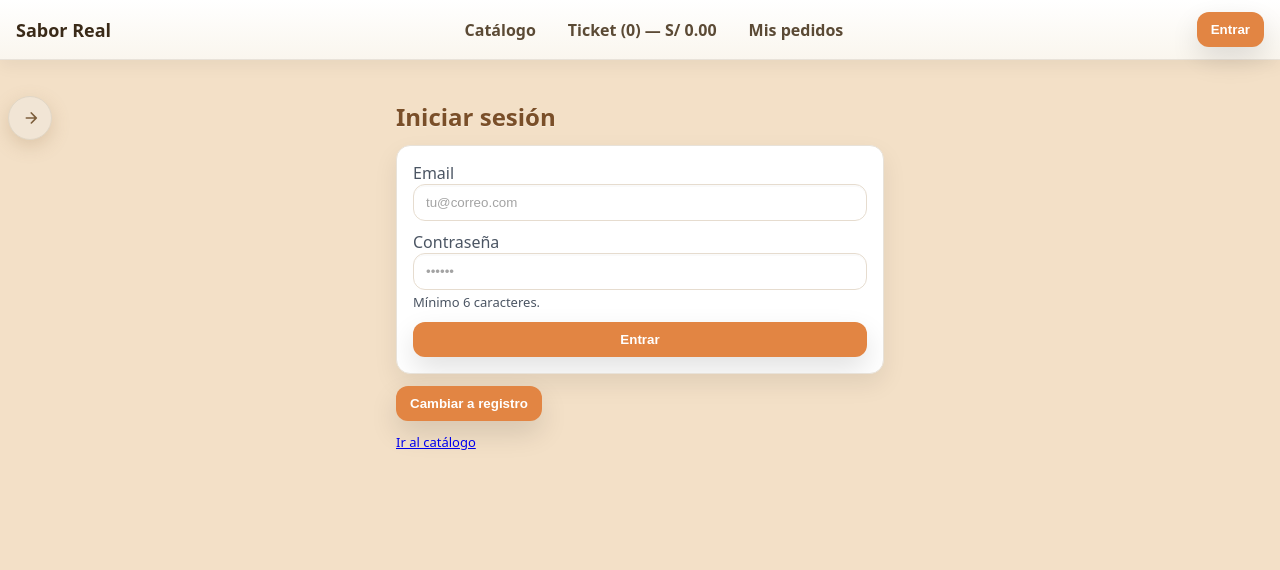
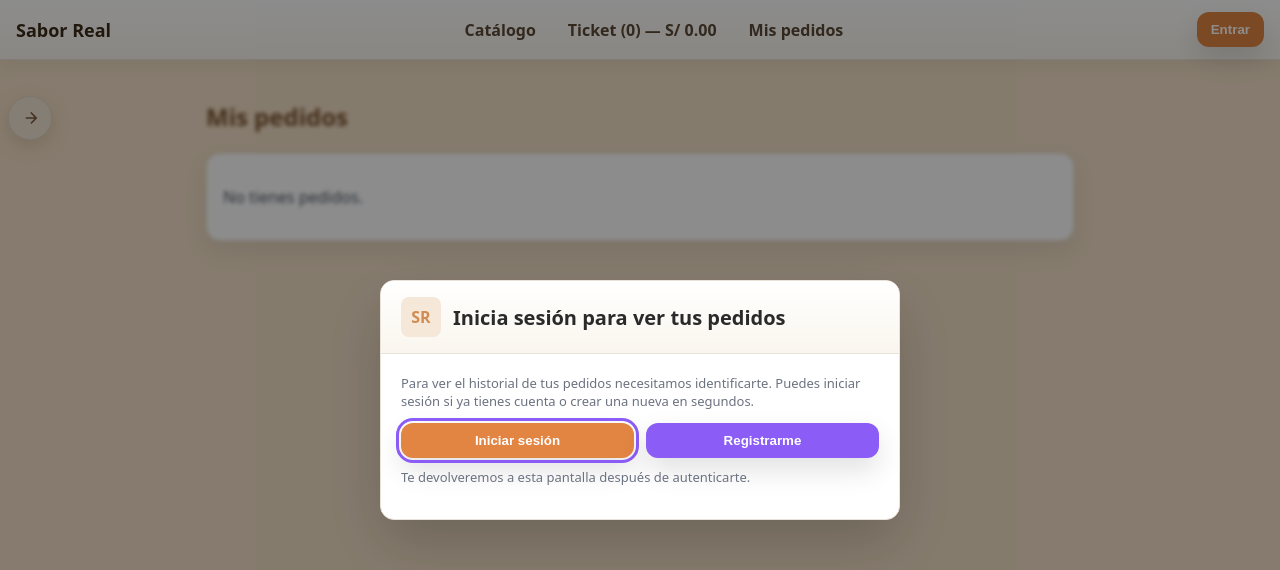
Before and after one commit to Sakurayo-Crispita/SaborRealReact, a React (Vite) app in the folder frontend/: page /orders in a window 1280 px wide. Before the commit this address led to /login. Shown: the top 570 px of the page. Built offline with nearby package versions, Linux system fonts and the light colour scheme; no server answers.

Commit message:
Arreglar visualización sin logearse

```diff
--- a/frontend/src/Checkout.jsx
+++ b/frontend/src/Checkout.jsx
@@ -99,9 +99,12 @@ export default function Checkout() {
     }
   }
 
-  // Acciones del gate
-  const goLogin = () => nav("/login", { state: { from: loc } });
-  const goRegister = () => nav("/login?mode=register", { state: { from: loc } });
+  // Acciones del gate (AHORA con mode para que Login abra con la vista correcta)
+  const goLogin = () =>
+    nav("/login", { state: { from: loc, mode: "login" } });
+
+  const goRegister = () =>
+    nav("/login", { state: { from: loc, mode: "register" } });
 
   return (
     <>
--- a/frontend/src/Orders.jsx
+++ b/frontend/src/Orders.jsx
@@ -1,6 +1,6 @@
 // src/Orders.jsx
 import { useEffect, useMemo, useState } from "react";
-import { useNavigate } from "react-router-dom";
+import { useNavigate, useLocation } from "react-router-dom";
 import { useAuth } from "./AuthContext.jsx";
 import { apix } from "./api/api";
 
@@ -19,6 +19,7 @@ function toLocalDate(d) {
 export default function Orders() {
   const { token, isAuthenticated } = useAuth();
   const nav = useNavigate();
+  const loc = useLocation();
 
   const [orders, setOrders] = useState([]);
   const [expanded, setExpanded] = useState({});           // {orderId: bool}
@@ -26,6 +27,8 @@ export default function Orders() {
   const [loading, setLoading] = useState(false);
   const [loadingDetail, setLoadingDetail] = useState({}); // {orderId: bool}
   const [msg, setMsg] = useState("");
+
+  const showGate = !isAuthenticated;
 
   // Formateadores (PEN y fecha/hora en Lima)
   const PEN = useMemo(
@@ -44,40 +47,57 @@ export default function Orders() {
 
   useEffect(() => {
     let alive = true;
+
+    // Si no está autenticado, no intentamos cargar nada
+    if (!isAuthenticated) {
+      setOrders([]);
+      setExpanded({});
+      setDetails({});
+      setLoading(false);
+      return () => {
+        alive = false;
+      };
+    }
+
     (async () => {
-      if (!isAuthenticated) { nav("/login"); return; }
       try {
         setLoading(true);
         const data = await apix.myOrders(token);
         if (alive) setOrders(Array.isArray(data) ? data : []);
       } catch {
-        setMsg("No se pudieron cargar tus pedidos.");
+        if (alive) setMsg("No se pudieron cargar tus pedidos.");
       } finally {
-        setLoading(false);
+        if (alive) setLoading(false);
       }
     })();
-    return () => { alive = false; };
-  }, [isAuthenticated, token, nav]);
+
+    return () => {
+      alive = false;
+    };
+  }, [isAuthenticated, token]);
 
   async function toggle(order) {
     const id = order._id ?? order.id ?? order.code;
     const isOpen = !!expanded[id];
-    if (isOpen) { setExpanded(p => ({ ...p, [id]: false })); return; }
+    if (isOpen) {
+      setExpanded((p) => ({ ...p, [id]: false }));
+      return;
+    }
 
     // Cargar detalle si no existe
     if (!details[id]) {
       try {
-        setLoadingDetail(p => ({ ...p, [id]: true }));
+        setLoadingDetail((p) => ({ ...p, [id]: true }));
         const d = await apix.orderDetail(token, id);
-        setDetails(p => ({ ...p, [id]: d }));
+        setDetails((p) => ({ ...p, [id]: d }));
       } catch {
         setMsg("No se pudo cargar el detalle del pedido.");
         return;
       } finally {
-        setLoadingDetail(p => ({ ...p, [id]: false }));
+        setLoadingDetail((p) => ({ ...p, [id]: false }));
       }
     }
-    setExpanded(p => ({ ...p, [id]: true }));
+    setExpanded((p) => ({ ...p, [id]: true }));
   }
 
   function badge(status) {
@@ -91,33 +111,67 @@ export default function Orders() {
     return <span className={`status-badge ${map[s] || "badge--created"}`}>{s || "CREATED"}</span>;
   }
 
+  // acciones del gate
+  const goLogin = () =>
+    nav("/login", { state: { from: loc, mode: "login" } });
+
+  const goRegister = () =>
+    nav("/login", { state: { from: loc, mode: "register" } });
+
   return (
-    <main id="main" style={{ maxWidth: 900, margin: "2rem auto", padding: "0 1rem" }}>
+    <>
+      {/* Contenido con blur cuando showGate = true */}
+      <div
+        style={{
+          filter: showGate ? "blur(2px)" : "none",
+          pointerEvents: showGate ? "none" : "auto",
+        }}
+        aria-hidden={showGate}
+      >
+        <main
+          id="main"
+          style={{ maxWidth: 900, margin: "2rem auto", padding: "0 1rem" }}
+        >
           <h2 className="page-title">Mis pedidos</h2>
 
           {loading && <p className="hint">Cargando pedidos…</p>}
-      {msg && <p className="form-error" role="status">{msg}</p>}
+          {msg && (
+            <p className="form-error" role="status">
+              {msg}
+            </p>
+          )}
 
           {!loading && orders.length === 0 && (
-        <div className="card" style={{ padding: 16 }}><p>No tienes pedidos.</p></div>
+            <div className="card" style={{ padding: 16 }}>
+              <p>No tienes pedidos.</p>
+            </div>
           )}
 
           <div className="receipt-list">
-        {orders.map(o => {
+            {orders.map((o) => {
               const id = o._id ?? o.id ?? o.code;
               const open = !!expanded[id];
-          // ¡No uses el code para la hora! Toma createdAt/creadoAt y formatea en Lima
-          const created = toLocalDate(o.createdAt ?? o.creadoAt ?? o.fecha ?? Date.now());
+              const created = toLocalDate(
+                o.createdAt ?? o.creadoAt ?? o.fecha ?? Date.now()
+              );
               const d = details[id];
 
               return (
-            <article id={`receipt-${id}`} key={id} className="receipt card">
+                <article
+                  id={`receipt-${id}`}
+                  key={id}
+                  className="receipt card"
+                >
                   <header className="receipt__header">
                     <div className="receipt__left">
                       <div className="receipt__brand">Sabor Real</div>
                       <div className="receipt__meta">
-                    <div><b>Pedido:</b> {o.code ?? "—"}</div>
-                    <div><b>Fecha:</b> {created ? DT_LIMA.format(created) : "—"}</div>
+                        <div>
+                          <b>Pedido:</b> {o.code ?? "—"}
+                        </div>
+                        <div>
+                          <b>Fecha:</b> {created ? DT_LIMA.format(created) : "—"}
+                        </div>
                       </div>
                     </div>
                     <div className="receipt__right">
@@ -126,7 +180,10 @@ export default function Orders() {
                         Total: <b>{PEN.format(Number(o.total ?? 0))}</b>
                       </div>
                       <div className="receipt__actions">
-                    <button className="btn btn-outline-secondary" onClick={() => toggle(o)}>
+                        <button
+                          className="btn btn-outline-secondary"
+                          onClick={() => toggle(o)}
+                        >
                           {open ? "Ocultar boleta" : "Ver boleta"}
                         </button>
                       </div>
@@ -135,7 +192,9 @@ export default function Orders() {
 
                   {open && (
                     <div className="receipt__body" aria-live="polite">
-                  {loadingDetail[id] && <p className="hint">Cargando detalle…</p>}
+                      {loadingDetail[id] && (
+                        <p className="hint">Cargando detalle…</p>
+                      )}
 
                       {!loadingDetail[id] && d && (
                         <>
@@ -153,30 +212,54 @@ export default function Orders() {
                                 </thead>
                                 <tbody>
                                   {d.items.map((it, idx) => {
-                                const nombre = it.nombre ?? it.producto_nombre ?? it.producto_id ?? "Producto";
-                                const qty = Number(it.qty ?? it.cantidad ?? 1);
-                                const precio = Number(it.precio ?? it.producto_precio ?? 0);
-                                const subt = Number(it.subtotal ?? precio * qty);
+                                    const nombre =
+                                      it.nombre ??
+                                      it.producto_nombre ??
+                                      it.producto_id ??
+                                      "Producto";
+                                    const qty = Number(
+                                      it.qty ?? it.cantidad ?? 1
+                                    );
+                                    const precio = Number(
+                                      it.precio ?? it.producto_precio ?? 0
+                                    );
+                                    const subt = Number(
+                                      it.subtotal ?? precio * qty
+                                    );
                                     return (
                                       <tr key={idx}>
                                         <td>{nombre}</td>
                                         <td align="center">{qty}</td>
-                                    <td align="right">{PEN.format(precio)}</td>
-                                    <td align="right">{PEN.format(subt)}</td>
+                                        <td align="right">
+                                          {PEN.format(precio)}
+                                        </td>
+                                        <td align="right">
+                                          {PEN.format(subt)}
+                                        </td>
                                       </tr>
                                     );
                                   })}
                                 </tbody>
                                 <tfoot>
                                   <tr>
-                                <td colSpan={3} align="right"><b>Total</b></td>
-                                <td align="right"><b>{PEN.format(Number(d.total ?? o.total ?? 0))}</b></td>
+                                    <td colSpan={3} align="right">
+                                      <b>Total</b>
+                                    </td>
+                                    <td align="right">
+                                      <b>
+                                        {PEN.format(
+                                          Number(d.total ?? o.total ?? 0)
+                                        )}
+                                      </b>
+                                    </td>
                                   </tr>
                                 </tfoot>
                               </table>
                             </div>
                           ) : (
-                        <p className="hint">No hay detalle de ítems para este pedido.</p>
+                            <p className="hint">
+                              No hay detalle de ítems para este pedido.
+                            </p>
                           )}
 
                           {/* Entrega */}
@@ -184,11 +267,32 @@ export default function Orders() {
                             <div className="receipt__delivery">
                               <h4>Datos de entrega</h4>
                               <ul>
-                            <li><b>Nombre:</b> {(d.delivery?.nombre ?? d.entrega?.nombre) || "—"}</li>
-                            <li><b>Teléfono:</b> {(d.delivery?.telefono ?? d.entrega?.telefono) || "—"}</li>
-                            <li><b>Dirección:</b> {(d.delivery?.direccion ?? d.entrega?.direccion) || "—"}</li>
+                                <li>
+                                  <b>Nombre:</b>{" "}
+                                  {(
+                                    d.delivery?.nombre ??
+                                    d.entrega?.nombre
+                                  ) || "—"}
+                                </li>
+                                <li>
+                                  <b>Teléfono:</b>{" "}
+                                  {(
+                                    d.delivery?.telefono ??
+                                    d.entrega?.telefono
+                                  ) || "—"}
+                                </li>
+                                <li>
+                                  <b>Dirección:</b>{" "}
+                                  {(
+                                    d.delivery?.direccion ??
+                                    d.entrega?.direccion
+                                  ) || "—"}
+                                </li>
                                 {(d.delivery?.notas ?? d.entrega?.notas) && (
-                              <li><b>Notas:</b> {d.delivery?.notas ?? d.entrega?.notas}</li>
+                                  <li>
+                                    <b>Notas:</b>{" "}
+                                    {d.delivery?.notas ?? d.entrega?.notas}
+                                  </li>
                                 )}
                               </ul>
                             </div>
@@ -202,5 +306,52 @@ export default function Orders() {
             })}
           </div>
         </main>
+      </div>
+
+      {/* Gate para iniciar sesión / registro al intentar ver "Mis pedidos" */}
+      {showGate && (
+        <div
+          className="pmodal__backdrop"
+          role="dialog"
+          aria-modal="true"
+          aria-label="Autenticación requerida"
+        >
+          <div className="pmodal" style={{ maxWidth: 520 }}>
+            <div className="pmodal__header">
+              <div className="pmodal__brandPh">SR</div>
+              <h3 className="pmodal__title">Inicia sesión para ver tus pedidos</h3>
+            </div>
+
+            <div className="pmodal__body">
+              <p className="hint" style={{ marginTop: 0 }}>
+                Para ver el historial de tus pedidos necesitamos identificarte.
+                Puedes iniciar sesión si ya tienes cuenta o crear una nueva en
+                segundos.
+              </p>
+
+              <div
+                style={{
+                  display: "grid",
+                  gridTemplateColumns: "1fr 1fr",
+                  gap: 12,
+                  marginTop: 8,
+                }}
+              >
+                <button className="btn btn-primary" onClick={goLogin} autoFocus>
+                  Iniciar sesión
+                </button>
+                <button className="btn btn-accent" onClick={goRegister}>
+                  Registrarme
+                </button>
+              </div>
+
+              <p className="hint" style={{ marginTop: 10 }}>
+                Te devolveremos a esta pantalla después de autenticarte.
+              </p>
+            </div>
+          </div>
+        </div>
+      )}
+    </>
   );
 }
```
Lines whose indentation alone changed are shown as unchanged.
